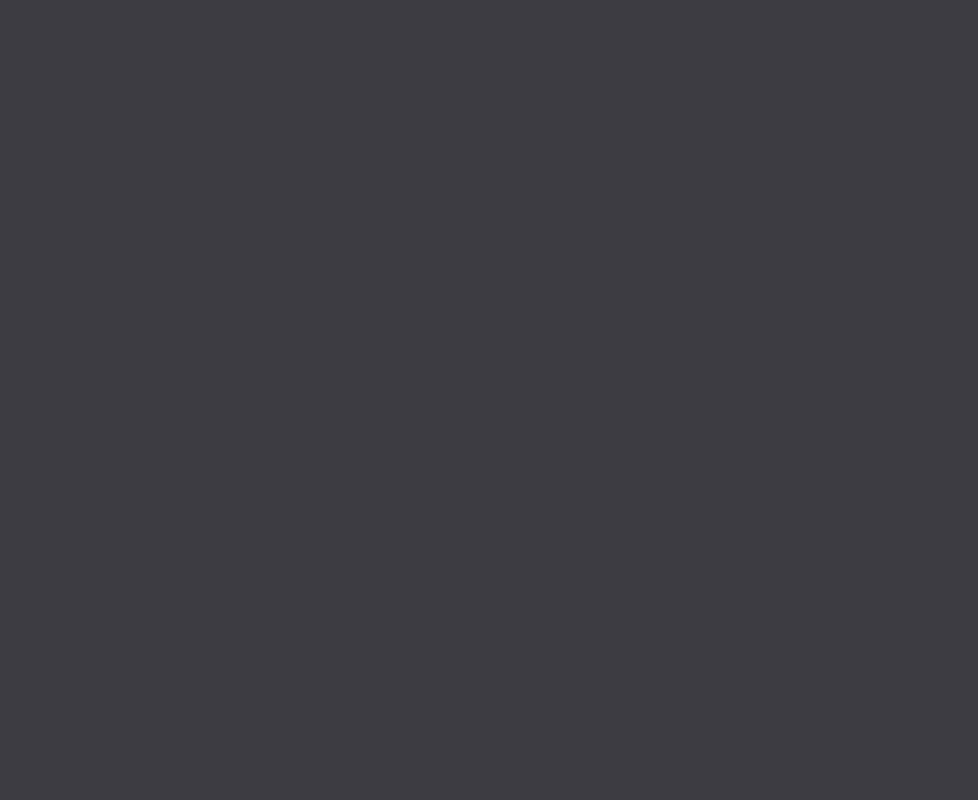
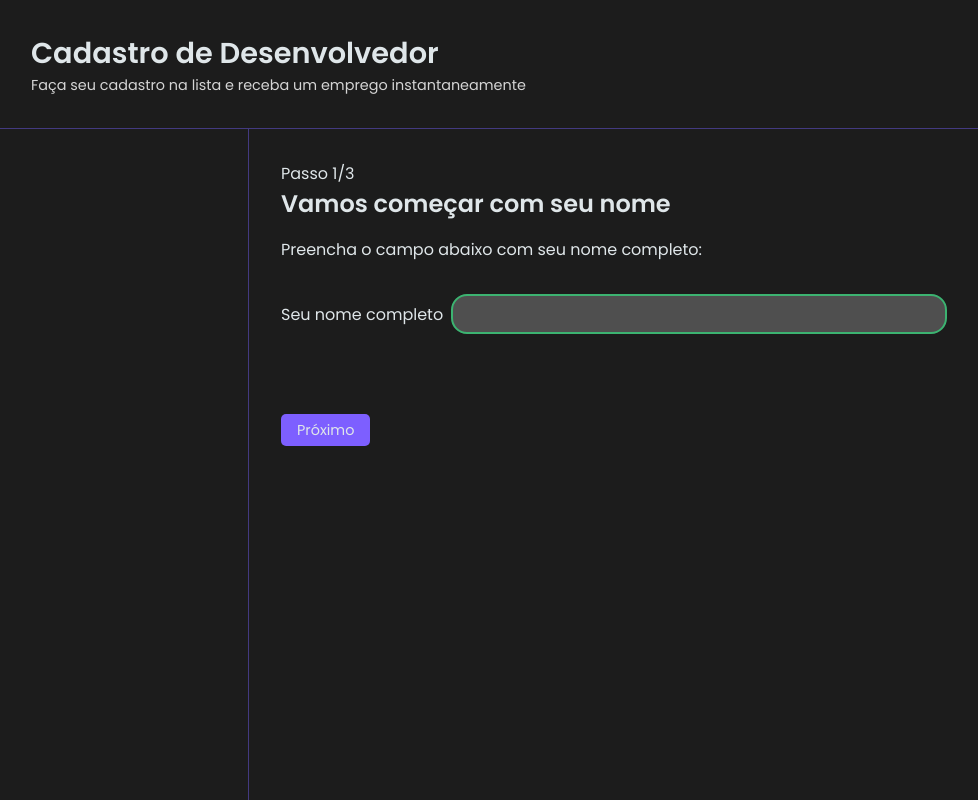
Before and after one commit to thyago608/multiform-react, a React (Create React App) app: page / in a window 1280 px wide. Shown: the whole page, without its empty margins (151-1129 px from the left). Built offline with nearby package versions, Linux system fonts and the light colour scheme.

Commit message:
Stylized page SleepOne

```diff
--- a/package.json
+++ b/package.json
@@ -10,6 +10,7 @@
     "@types/node": "^16.11.6",
     "@types/react": "^17.0.33",
     "@types/react-dom": "^17.0.10",
+    "polished": "^4.1.3",
     "react": "^17.0.2",
     "react-dom": "^17.0.2",
     "react-router-dom": "^5.3.0",
--- /dev/null
+++ b/src/components/Header/index.tsx
@@ -0,0 +1,10 @@
+import { Container } from "./styles";
+
+export function Header() {
+  return (
+    <Container>
+      <h1>Cadastro de Desenvolvedor</h1>
+      <p>Faça seu cadastro na lista e receba um emprego instantaneamente</p>
+    </Container>
+  );
+}
--- /dev/null
+++ b/src/components/Header/styles.ts
@@ -0,0 +1,16 @@
+import styled from "styled-components";
+import { transparentize } from "polished";
+
+export const Container = styled.header`
+  padding: 2rem;
+  border-bottom: 1px solid ${transparentize(0.1, "#483D8B")};
+
+  > h1 {
+    font-size: 1.8rem;
+  }
+
+  > p {
+    font-size: 0.9rem;
+    color: #d5d5d5;
+  }
+`;
--- /dev/null
+++ b/src/components/PageStructure/index.tsx
@@ -0,0 +1,21 @@
+import { ReactNode } from 'react';
+import { Header } from "../Header";
+import { Container, Content, Main, SideBar, ContainerPages } from "./styles";
+
+type Props = {
+  children: ReactNode;
+};
+
+export function PageStructure({children}:Props) {
+  return (
+    <Container>
+      <Content>
+        <Header />
+        <Main>
+          <SideBar></SideBar>
+          <ContainerPages>{children}</ContainerPages>
+        </Main>
+      </Content>
+    </Container>
+  );
+}
--- /dev/null
+++ b/src/components/PageStructure/styles.ts
@@ -0,0 +1,35 @@
+import styled from "styled-components";
+import { transparentize } from "polished";
+
+export const Container = styled.div`
+  min-height: 100vh;
+`;
+export const Content = styled.div`
+  max-width: 980px;
+  min-height: 100vh;
+  margin: 0 auto;
+
+  display: flex;
+  flex-direction: column;
+`;
+
+export const Main = styled.main`
+  flex: 1;
+
+  display: flex;
+
+  @media (max-width: 800px) {
+    flex-direction: column;
+  }
+`;
+
+export const SideBar = styled.aside`
+  width: 250px;
+  border-right: 1px solid ${transparentize(0.1, "#483D8B")};
+`;
+
+export const ContainerPages = styled.section`
+  flex: 1;
+
+  padding: 2rem;
+`;
--- a/src/pages/FormStepOne/index.tsx
+++ b/src/pages/FormStepOne/index.tsx
@@ -1,27 +1,33 @@
-import { ReactNode } from "react";
-import {
-  Container,
-  Content,
-  Header,
-  Main,
-  Aside,
-  ContainerPages,
-} from "./styles";
+import { useHistory } from "react-router-dom";
+import { PageStructure } from "../../components/PageStructure";
 
-type Props = {
-  children: ReactNode;
-};
+import { Container, InputBlock } from "./styles";
 
-export function FormStepOne({ children }: Props) {
+export function FormStepOne() {
+  const history = useHistory();
+
+  function handleNextSlep() {
+    history.push("/FormSlepTwo");
+  }
+
   return (
-    <Container>
-      <Content>
-        <Header />
-        <Main>
-          <Aside></Aside>
-          <ContainerPages>{children}</ContainerPages>
-        </Main>
-      </Content>
-    </Container>
+    <PageStructure>
+      <Container>
+        <header>
+          <span>Passo 1/3</span>
+          <h1>Vamos começar com seu nome</h1>
+        </header>
+        <p>Preencha o campo abaixo com seu nome completo:</p>
+
+        <InputBlock>
+          <label htmlFor="name">Seu nome completo</label>
+          <input id="name" type="text" autoFocus />
+        </InputBlock>
+
+        <button type="button" onClick={handleNextSlep}>
+          Próximo
+        </button>
+      </Container>
+    </PageStructure>
   );
 }
--- a/src/pages/FormStepOne/styles.ts
+++ b/src/pages/FormStepOne/styles.ts
@@ -1,8 +1,52 @@
 import styled from "styled-components";
 
-export const Container = styled.div``;
-export const Content = styled.div``;
-export const Header = styled.header``;
-export const Main = styled.main``;
-export const Aside = styled.aside``;
-export const ContainerPages = styled.section``;
+export const Container = styled.div`
+  > header {
+    margin-bottom: 1rem;
+  }
+
+  > button {
+    border: 0;
+    border-radius: 5px;
+    height: 2rem;
+    padding: 0 1rem;
+    font-size: 0.9rem;
+    color: var(--gray-100);
+    background: var(--violet-300);
+
+    transition: filter 0.2s ease;
+
+    &:hover {
+      filter: brightness(0.7);
+    }
+  }
+`;
+
+export const InputBlock = styled.div`
+  margin: 1rem 0 4rem;
+
+  display: flex;
+  padding: 1rem 0;
+  align-items: center;
+
+  > label {
+    margin-right: 0.5rem;
+  }
+
+  > input {
+    flex: 1;
+    font-size: 1rem;
+    height: 2.5rem;
+    padding: 1rem;
+
+    border: 2px solid transparent;
+    border-radius: 1rem;
+    outline: transparent;
+    color: #ffffff;
+    background: #4f4f4f;
+
+    &:focus {
+      border-color: #3cb371;
+    }
+  }
+`;
--- a/src/styles/global.ts
+++ b/src/styles/global.ts
@@ -5,10 +5,14 @@ export const GlobalStyles = createGlobalStyle`
     :root{
         --gray-100:#dfe6e9;
         --gray-600: #3D3C42;
-        --gray-700:#222f3e;
+        --gray-700:#1C1C1C;
         --violet-200:#6c5ce7;
-        --violet-400:#5f27cd;
-        --green-500:#44bd32;
+        --violet-300:#7d5fff;
+        --violet-400:#483D8B;
+        --green-400:#25CD89;
+        --green-500:#2ecc71;
+        --green-600:#27ae60;
+
     }
 
     html{
@@ -30,7 +34,7 @@ export const GlobalStyles = createGlobalStyle`
     }
 
     body{
-        background: var(--gray-600);
+        background: var(--gray-700);
         color: var(--gray-100);
     }
 
```
Also changed, not shown: 1 other file (tests, documents, lock files or other folders).
